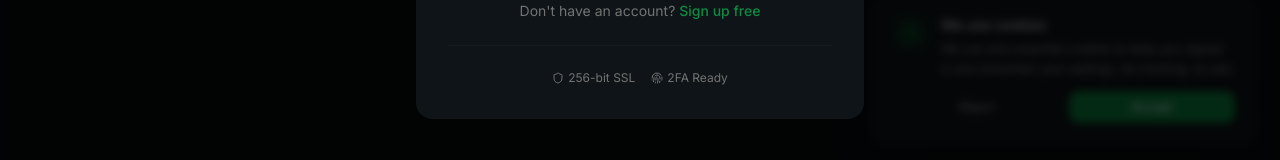
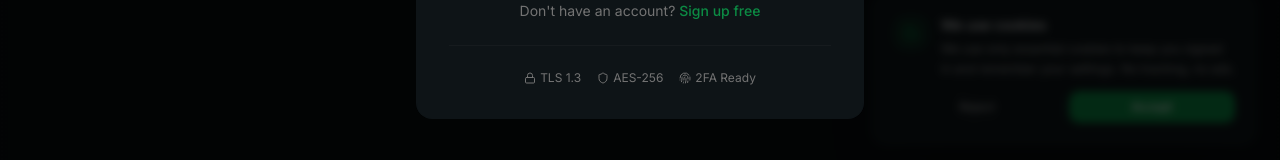
Before and after one commit to jadasmith7482/verdexis, a React (Vite) app in the folder app/: page / in a window 1280 px wide. Both pictures are taken after a click on the button "LOG IN". Shown: the part 631-791 px from the top of the page. Built offline with nearby package versions, Linux system fonts and the light colour scheme; no server answers.

Commit message:
fix(security-copy): replace deprecated '256-bit SSL' label with accurate TLS 1.3 + AES-256 wording (SSL was deprecated in 2015; no licensed CA seal to use)

```diff
--- a/app/src/components/AuthModal.tsx
+++ b/app/src/components/AuthModal.tsx
@@ -335,8 +335,11 @@ export default function AuthModal({ isOpen, onClose, defaultMode = 'login' }: Au
 
           {/* Trust indicators */}
           <div className="flex items-center justify-center gap-4 mt-6 pt-6 border-t border-[#ffffff08]">
-            <span className="flex items-center gap-1 text-xs text-[#737373]">
-              <Shield className="w-3 h-3" /> 256-bit SSL
+            <span className="flex items-center gap-1 text-xs text-[#737373]" title="All traffic encrypted with TLS 1.3">
+              <Lock className="w-3 h-3" /> TLS 1.3
+            </span>
+            <span className="flex items-center gap-1 text-xs text-[#737373]" title="Data at rest encrypted with AES-256">
+              <Shield className="w-3 h-3" /> AES-256
             </span>
             <span className="flex items-center gap-1 text-xs text-[#737373]">
               <Fingerprint className="w-3 h-3" /> 2FA Ready
--- a/app/src/components/Footer.tsx
+++ b/app/src/components/Footer.tsx
@@ -56,8 +56,8 @@ export default function Footer() {
           <div>
             <h4 className="text-xs font-medium text-[#E5E5E5] mb-3 uppercase tracking-[0.05em]">Security</h4>
             <ul className="space-y-2 text-xs text-[#A0A0A0]">
-              <li className="flex items-center gap-1.5"><Shield className="w-3 h-3 text-[#0C8B44]" /> 256-bit SSL</li>
-              <li className="flex items-center gap-1.5"><Lock className="w-3 h-3 text-[#0C8B44]" /> SOC 2 Type II</li>
+              <li className="flex items-center gap-1.5" title="All traffic encrypted with TLS 1.3"><Lock className="w-3 h-3 text-[#0C8B44]" /> TLS 1.3 Encrypted</li>
+              <li className="flex items-center gap-1.5" title="Data at rest encrypted with AES-256"><Shield className="w-3 h-3 text-[#0C8B44]" /> AES-256 at Rest</li>
               <li className="flex items-center gap-1.5"><Activity className="w-3 h-3 text-[#0C8B44]" /> 99.99% Uptime</li>
             </ul>
           </div>
```
